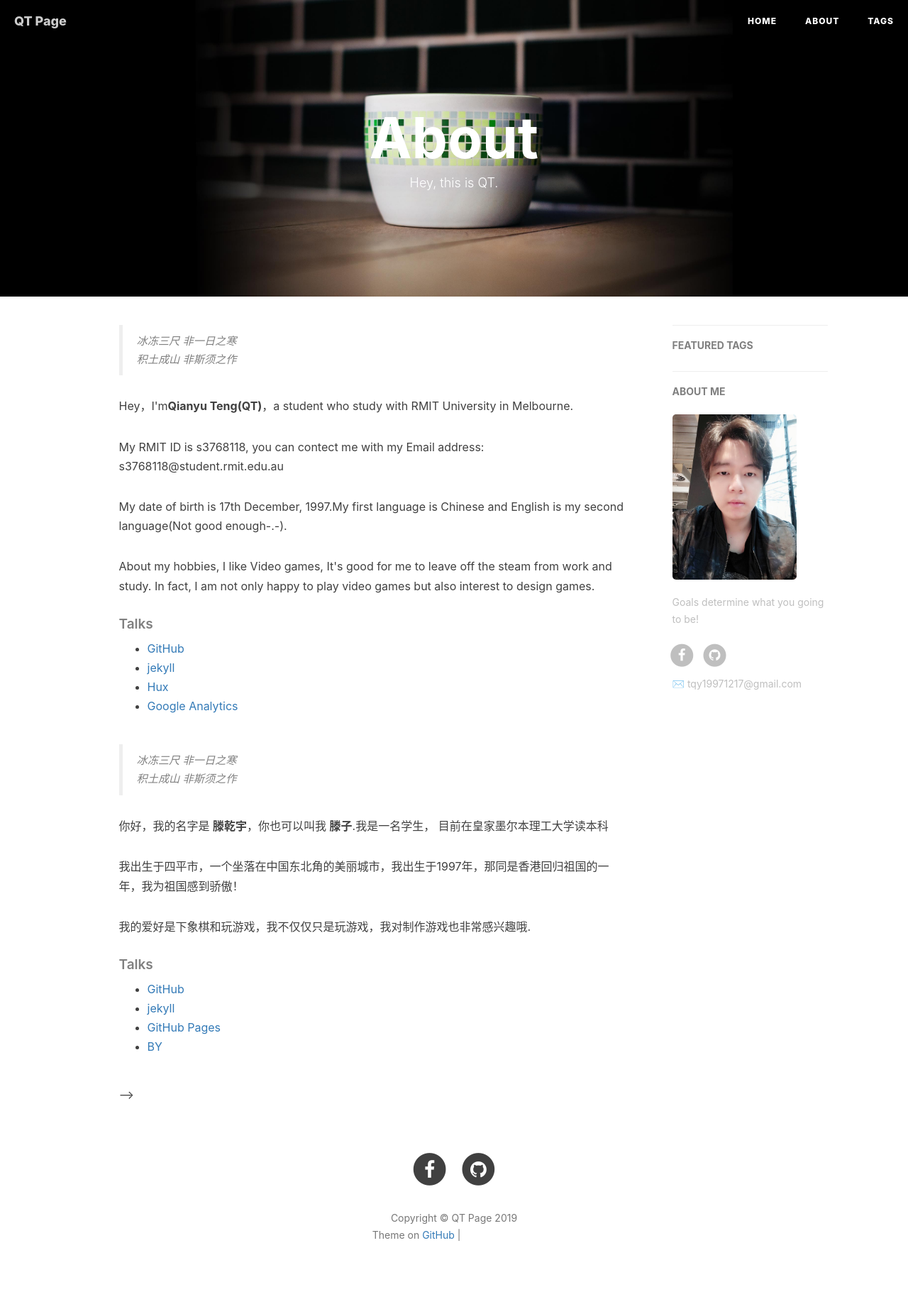
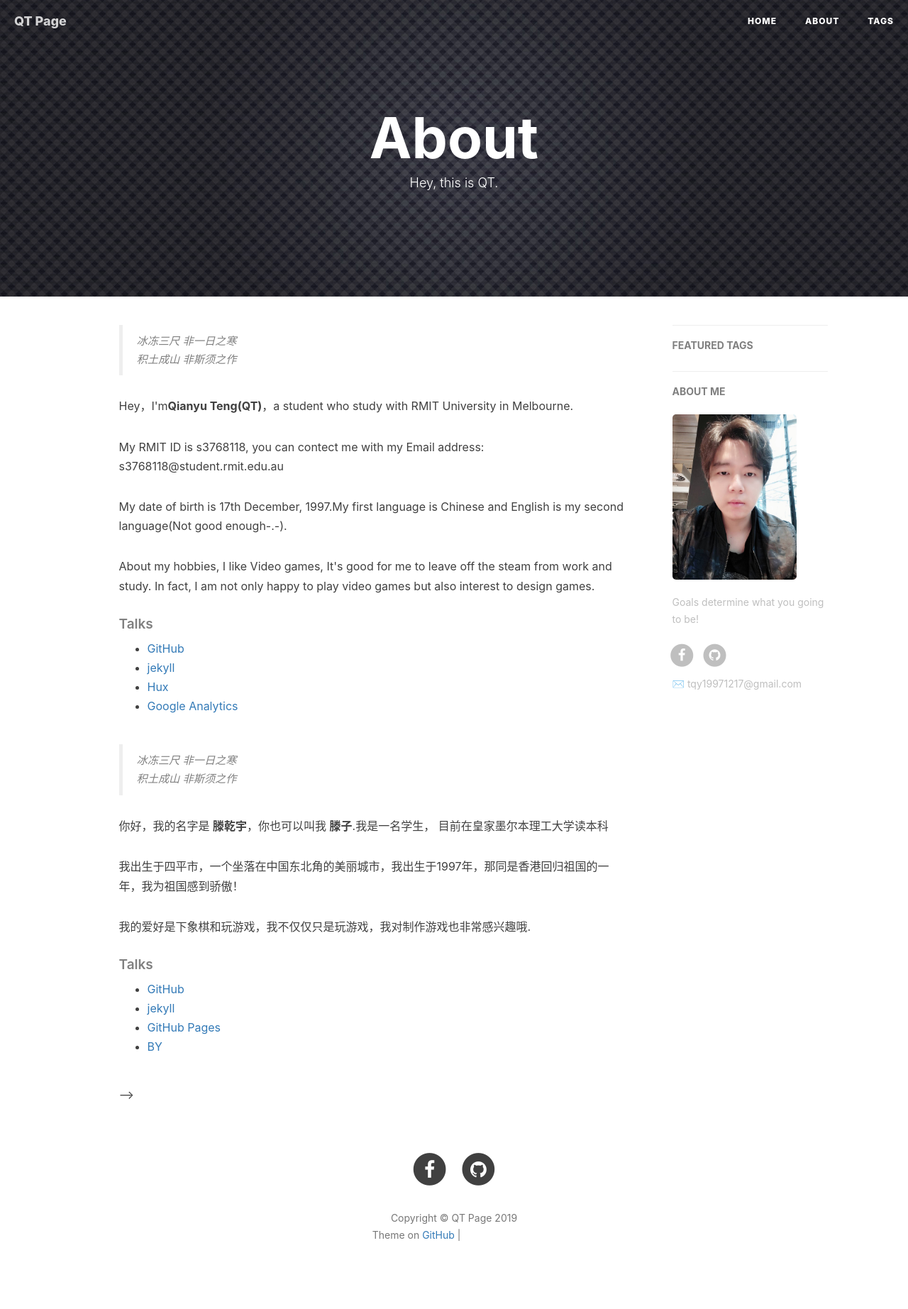
Before and after one commit to s3695944/QianyuTeng.github.io, a Jekyll site: the page built from about.html, in a window 1280 px wide. Shown: the whole page at 71% size. Built offline with Jekyll 4.4.1, drawn with Linux system fonts in a browser that asks for light colours; nearby versions of some CDN libraries; comment, search, counter and statistics services are not loaded; grey boxes are pictures that could not be loaded.

Commit message:
Update about.html

```diff
--- a/about.html
+++ b/about.html
@@ -2,7 +2,7 @@
 layout: page
 title: "About"
 description: "Hey, this is QT."
-header-img: "img/post-bg-github-cup.jpg "
+header-img: "img/3.jpg"
 ---
 
 <!-- Language Selector -->
```
